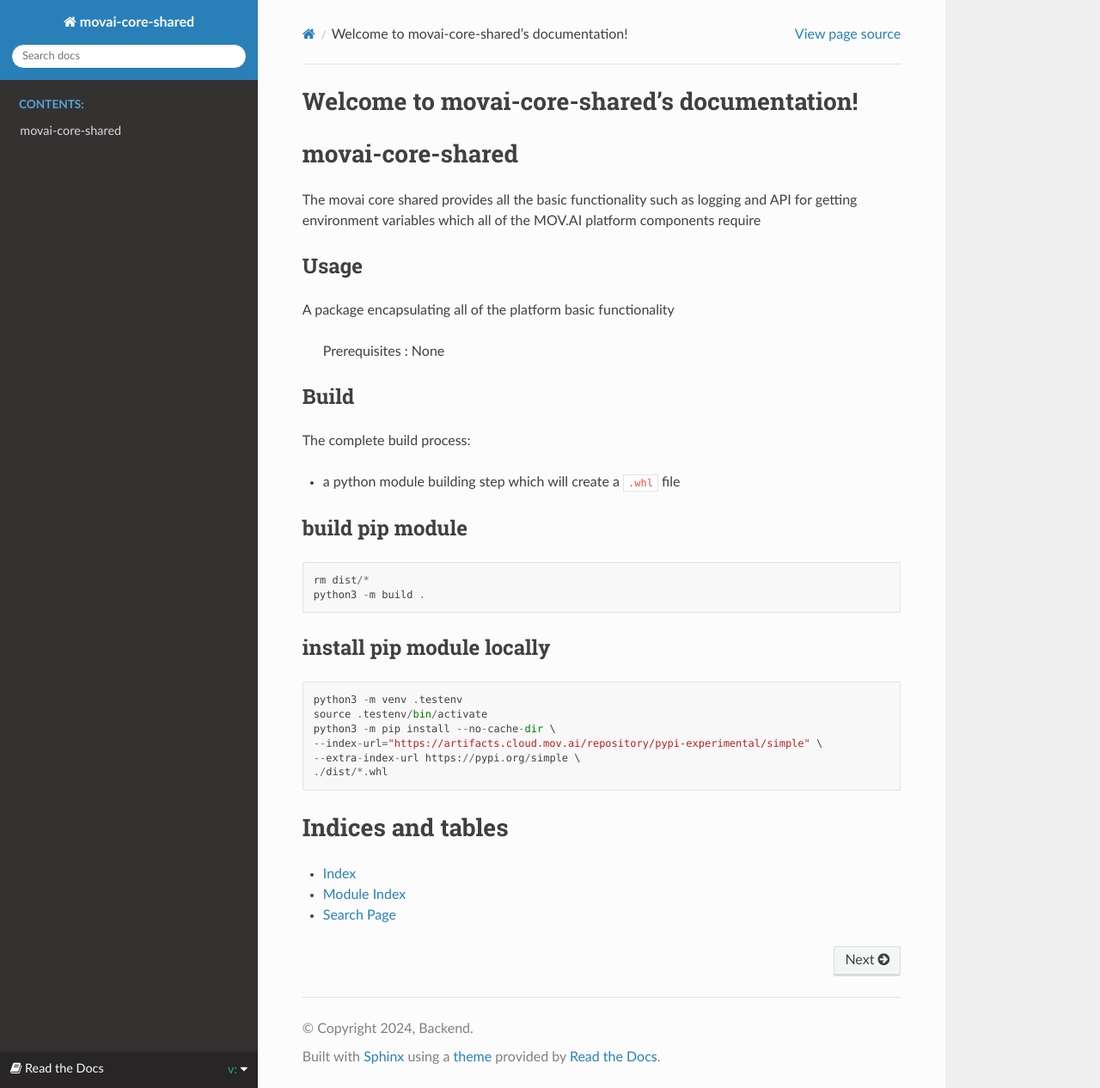
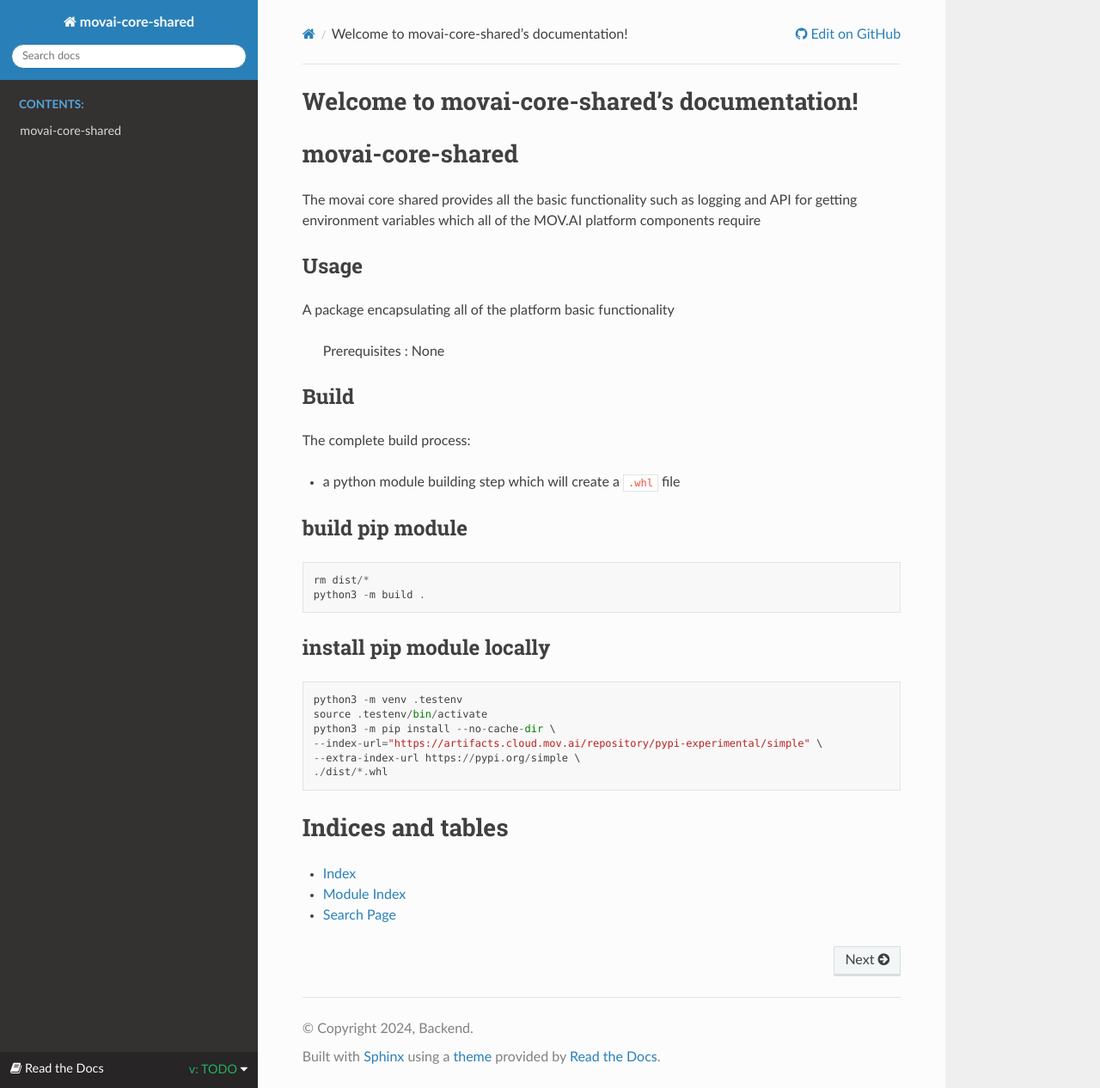
Before and after one commit to MOV-AI/movai-core-shared, a Sphinx documentation site: the page built from docs/source/index.rst, in a window 1280 px wide and 1266 px high. Shown: the whole window at 86% size. Built offline with Sphinx 7.4.7 and the Read the Docs theme 3.1.0, drawn with Linux system fonts in a browser that asks for light colours; pages that are not in the unit, such as notebooks, are missing from menus; comment, search, counter and statistics services are not loaded.

Commit message:
Add rtd-them configurations to conf.py

```diff
--- a/docs/source/conf.py
+++ b/docs/source/conf.py
@@ -18,6 +18,7 @@ sys.path.insert(0, os.path.abspath("../.."))
 project = "movai-core-shared"
 copyright = "2024, Backend"
 author = "Backend"
+version = os.getenv("VERSION", default="TODO")
 
 # -- General configuration ---------------------------------------------------
 # https://www.sphinx-doc.org/en/master/usage/configuration.html#general-configuration
@@ -39,6 +40,19 @@ exclude_patterns = []
 
 # -- Options for HTML output -------------------------------------------------
 # https://www.sphinx-doc.org/en/master/usage/configuration.html#options-for-html-output
+html_theme = "sphinx_rtd_theme"
+html_favicon = "_static/cropped-Mov.ai-favicon2-32x32.png"
+html_static_path = ["_static"]
+html_js_files = ["versions.js"]
 
-html_theme = "sphinx_rtd_theme"
-html_static_path = ["_static"]
+html_context = {}
+# used in versions.html
+html_context["current_version"] = version
+
+# -- Theme options -----------------------------------------------------------
+# https://sphinx-rtd-theme.readthedocs.io/en/latest/configuring.html#configuration
+html_context["display_github"] = True
+html_context["github_user"] = "MOV-AI"
+html_context["github_repo"] = "flows-test-core"
+branch = version if version == "main" else f"{version}"
+html_context["github_version"] = f"{branch}/docs/source/"
```
